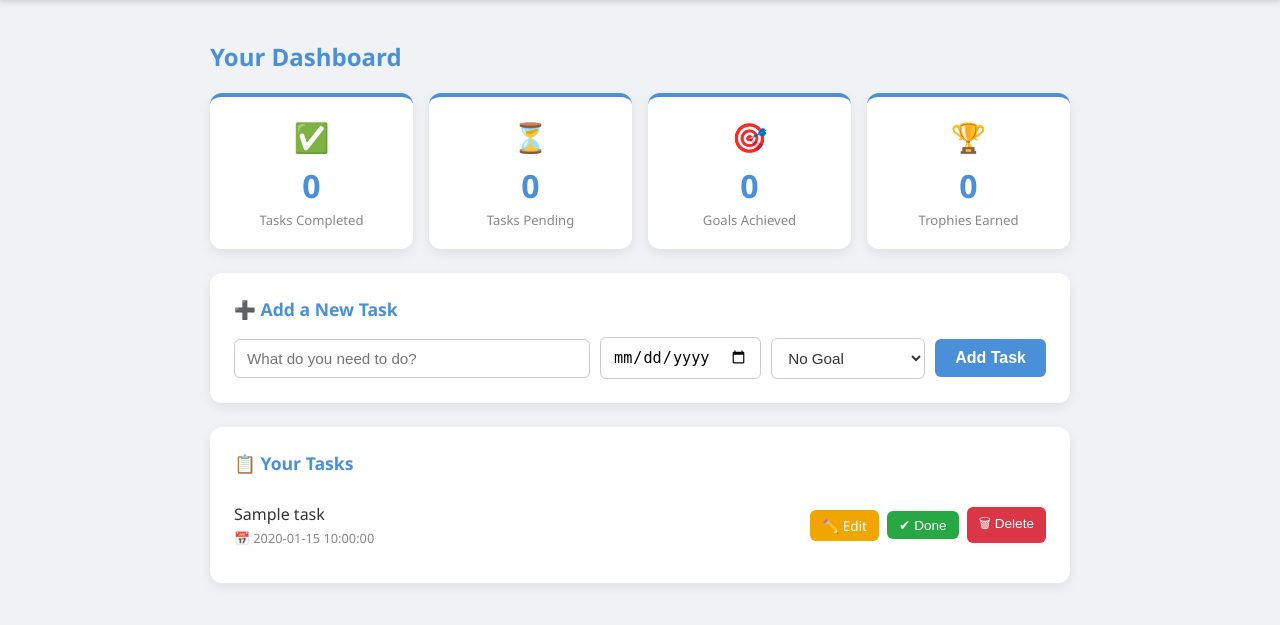
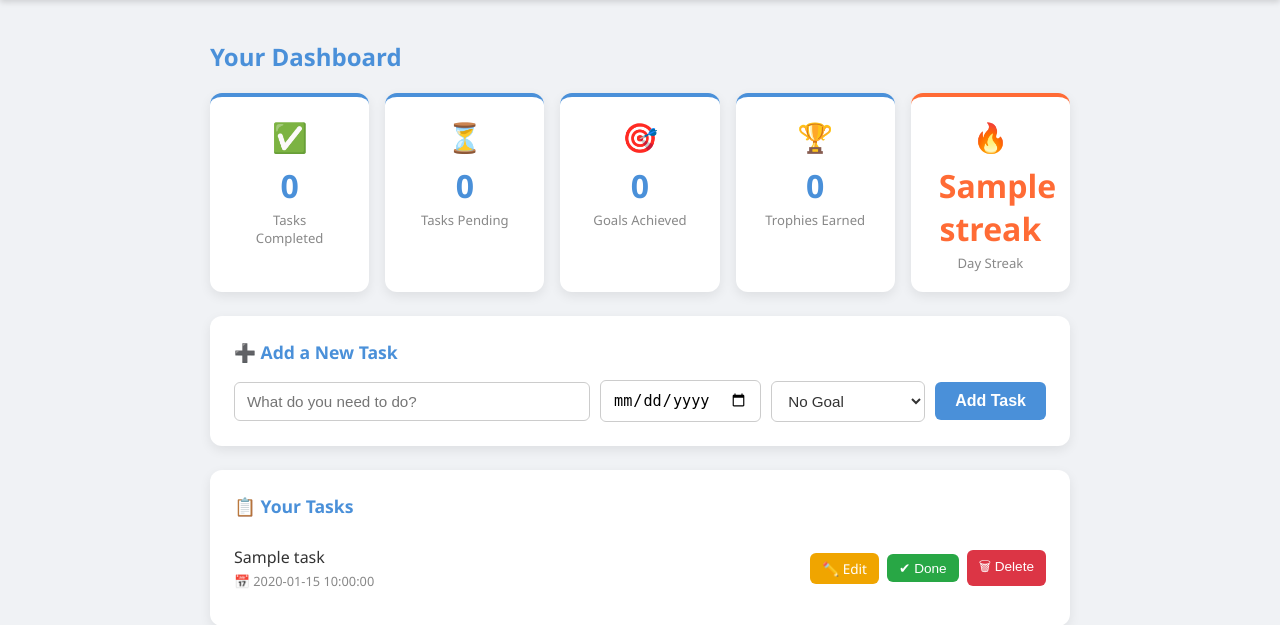
Before and after one commit to Anurag0129/QuestBoard-Task-Goal-Tracker, a Flask app: page /dashboard in a window 1280 px wide. Shown: the part 59-684 px from the top of the page. Run offline with Flask 3, Linux system fonts and the light colour scheme; the visitor is signed in with stand-in values (Sample User, id 1); a database or web service that is not in the repository returns one stand-in record (values such as "Sample title"); data that the repository does not hold is empty; some libraries are stand-ins or nearby versions.

Commit message:
Add streak counter - tracks consecutive days of task completion

```diff
--- a/app.py
+++ b/app.py
@@ -58,6 +58,43 @@ def check_and_award_rewards(user_id):
     return new_rewards
 
 # -------------------- REWARDS CHECKING ENDS HERE -----------------------
+
+
+# --------------------- STERAK UPDATE FUNCTION ---------------------------
+
+def update_streak(user_id):
+    conn = get_connection()
+    cur = conn.cursor()
+
+    cur.execute(
+        "SELECT streak, last_activity_date FROM users WHERE user_id = %s",
+        (user_id,)
+    )
+    result = cur.fetchone()
+    current_streak = result[0] or 0
+    last_date = result[1]
+
+    from datetime import date
+    today = date.today()
+
+    if last_date is None:
+        new_streak = 1
+    elif last_date == today:
+        new_streak = current_streak  # already updated today
+    elif (today - last_date).days == 1:
+        new_streak = current_streak + 1  # consecutive day
+    else:
+        new_streak = 1  # streak broken, reset
+
+    cur.execute(
+        "UPDATE users SET streak = %s, last_activity_date = %s WHERE user_id = %s",
+        (new_streak, today, user_id)
+    )
+    conn.commit()
+    cur.close()
+    conn.close()
+
+    return new_streak
 
 
 
@@ -164,17 +201,21 @@ def dashboard():
     cur.execute("SELECT COUNT(*) FROM tasks WHERE user_id = %s AND is_completed = FALSE", (session["user_id"],))
     pending_tasks = cur.fetchone()[0]
 
+    cur.execute("SELECT streak FROM users WHERE user_id = %s", (session["user_id"],))
+    streak = cur.fetchone()[0] or 0
+
     cur.close()
     conn.close()
 
     return render_template("dashboard.html",
-        tasks=tasks,
-        goals=goals,
-        completed_tasks=completed_tasks,
-        completed_goals=completed_goals,
-        total_rewards=total_rewards,
-        pending_tasks=pending_tasks
-    )
+    tasks=tasks,
+    goals=goals,
+    completed_tasks=completed_tasks,
+    completed_goals=completed_goals,
+    total_rewards=total_rewards,
+    pending_tasks=pending_tasks,
+    streak=streak
+)
 
 
 @app.route("/tasks/add", methods=["POST"])
@@ -225,6 +266,8 @@ def complete_task(task_id):
     finally:
         cur.close()
         conn.close()
+
+        update_streak(session["user_id"])
 
         new_rewards = check_and_award_rewards(session["user_id"])
     for reward in new_rewards:
--- a/static/css/style.css
+++ b/static/css/style.css
@@ -506,3 +506,13 @@ body {
 .btn-cancel:hover {
     background-color: #666;
 }
+
+/* STYLE FOR STREAK CARD */
+
+.streak-card {
+    border-top: 4px solid #ff6b35;
+}
+
+.streak-card .stat-number {
+    color: #ff6b35;
+}
--- a/templates/dashboard.html
+++ b/templates/dashboard.html
@@ -29,6 +29,11 @@
             <div class="stat-number">{{ total_rewards }}</div>
             <div class="stat-label">Trophies Earned</div>
         </div>
+        <div class="stat-card streak-card">
+            <div class="stat-icon">🔥</div>
+            <div class="stat-number">{{ streak }}</div>
+        <div class="stat-label">Day Streak</div>
+</div>
     </div>
 
     <!-- Add Task Form -->
```
